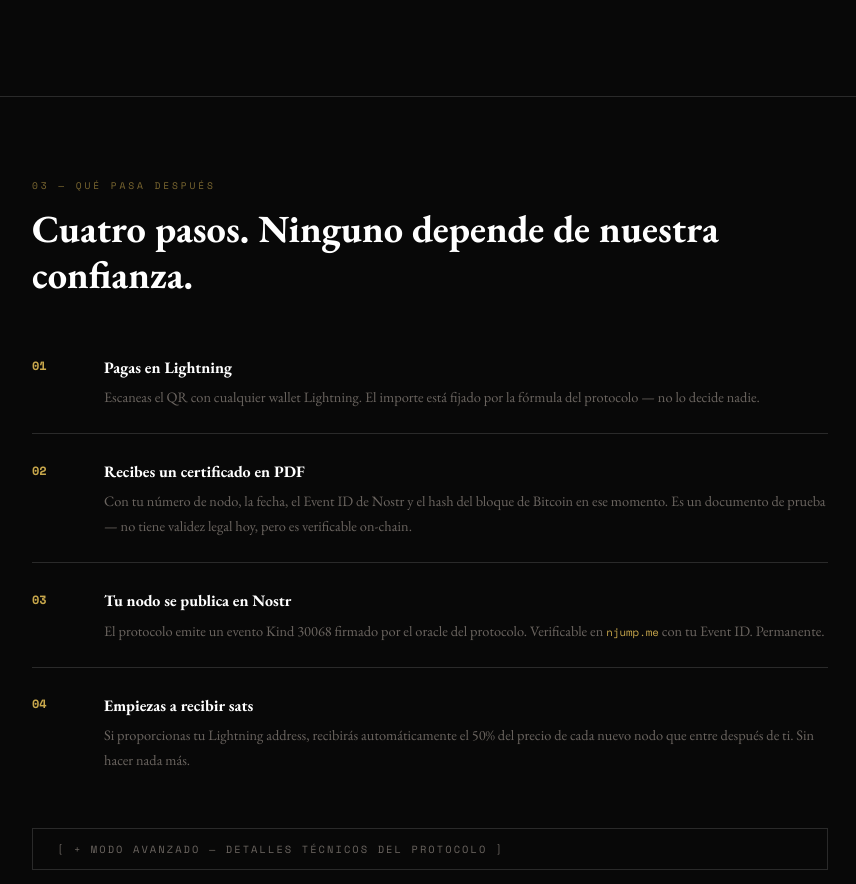
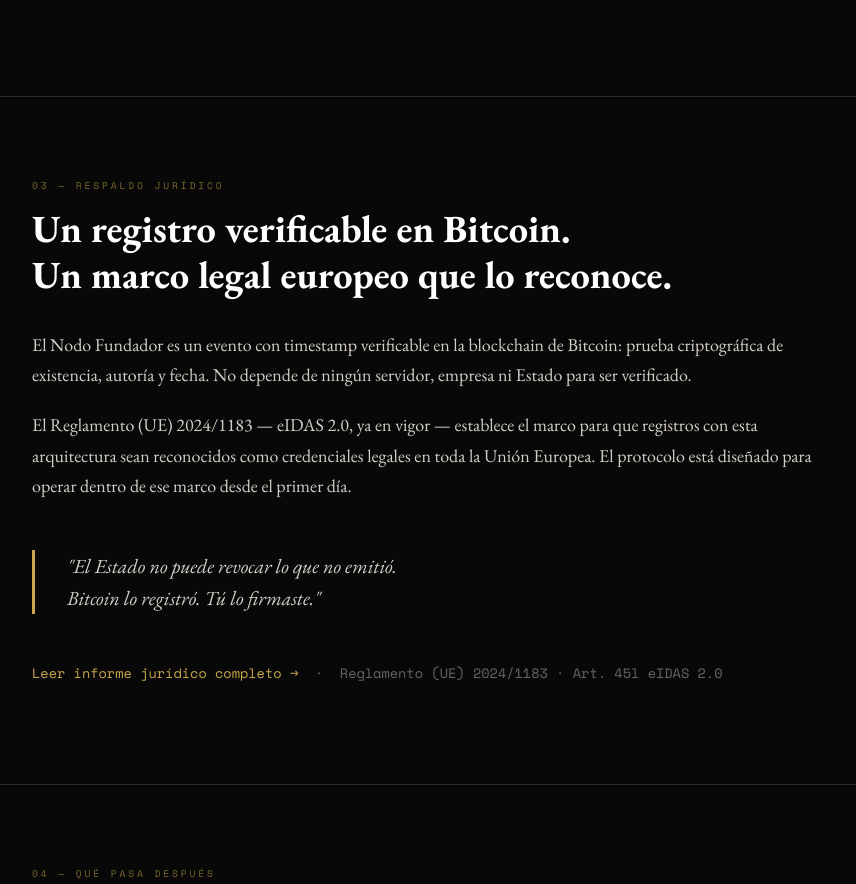
Before and after one commit to SatoshiNostr/SatoshiNostr.github.io, a plain HTML site: page index.html in a window 1280 px wide. Shown: the part 2305-3189 px from the top of the page, without its empty margins (210-1066 px from the left). Drawn offline with nearby package versions, Linux system fonts and the light colour scheme; no server answers.

Commit message:
feat: bloque juridico eIDAS 2.0 + precisiones modelo economico

```diff
--- a/index.html
+++ b/index.html
@@ -391,7 +391,7 @@
   <div class="seccion-tag">02 — Modelo económico</div>
   <h2 class="seccion-titulo">No es un Ponzi. Es un protocolo con equity nativo en Bitcoin.</h2>
 
-  <p>El 50% del precio de cada Nodo nuevo se distribuye automáticamente entre todos los Fundadores anteriores, vía Lightning, en tiempo real. El otro 50% financia el protocolo — visible en balance público. Público. Verificable en Nostr. Finito: solo existen 500 Nodos Fundadores.</p>
+  <p>El 50% del precio de cada Nodo nuevo se distribuye automáticamente entre todos los Fundadores anteriores, vía Lightning, en tiempo real. El 50% restante financia el desarrollo del protocolo — balance público, verificable en Nostr. Finito: solo existen 500 Nodos Fundadores.</p>
 
   <p>Cuanto antes entras, más recibes. El mecanismo está codificado en el protocolo — no depende de que nadie lo decida.</p>
 
@@ -417,9 +417,28 @@
   <p style="font-size:0.85rem;color:var(--texto-muted);font-family:'Space Mono',monospace">Los nodos #401–500 cuestan entre 1 y 97 sats. Cuando se vendan los 500, cada uno habrá cobrado 232 millones de sats.</p>
 </section>
 
+<!-- ══ RESPALDO JURÍDICO ════════════════════════════════════════════ -->
+<section>
+  <div class="seccion-tag">03 — Respaldo jurídico</div>
+  <h2 class="seccion-titulo">Un registro verificable en Bitcoin.<br>Un marco legal europeo que lo reconoce.</h2>
+
+  <p>El Nodo Fundador es un evento con timestamp verificable en la blockchain de Bitcoin: prueba criptográfica de existencia, autoría y fecha. No depende de ningún servidor, empresa ni Estado para ser verificado.</p>
+
+  <p>El Reglamento (UE) 2024/1183 — eIDAS 2.0, ya en vigor — establece el marco para que registros con esta arquitectura sean reconocidos como credenciales legales en toda la Unión Europea. El protocolo está diseñado para operar dentro de ese marco desde el primer día.</p>
+
+  <div class="cita">
+    "El Estado no puede revocar lo que no emitió.<br>Bitcoin lo registró. Tú lo firmaste."
+  </div>
+
+  <p style="font-size:0.85rem;color:var(--texto-muted);font-family:'Space Mono',monospace">
+    <a href="https://satoshinostr.github.io/deuda" target="_blank" style="color:var(--oro);text-decoration:none">Leer informe jurídico completo →</a>
+    &nbsp;·&nbsp; Reglamento (UE) 2024/1183 · Art. 45l eIDAS 2.0
+  </p>
+</section>
+
 <!-- ══ DESPUÉS DE PAGAR ═══════════════════════════════════════════ -->
 <section>
-  <div class="seccion-tag">03 — Qué pasa después</div>
+  <div class="seccion-tag">04 — Qué pasa después</div>
   <h2 class="seccion-titulo">Cuatro pasos. Ninguno depende de nuestra confianza.</h2>
 
   <div class="pasos">
@@ -448,7 +467,7 @@
       <div class="paso-num">04</div>
       <div>
         <div class="paso-titulo">Empiezas a recibir sats</div>
-        <p>Si proporcionas tu Lightning address, recibirás automáticamente el 50% del precio de cada nuevo nodo que entre después de ti. Sin hacer nada más.</p>
+        <p>Si proporcionas tu Lightning address, recibirás automáticamente tu parte proporcional del 50% del precio de cada nuevo nodo que entre después de ti. Sin hacer nada más.</p>
       </div>
     </div>
   </div>
```
